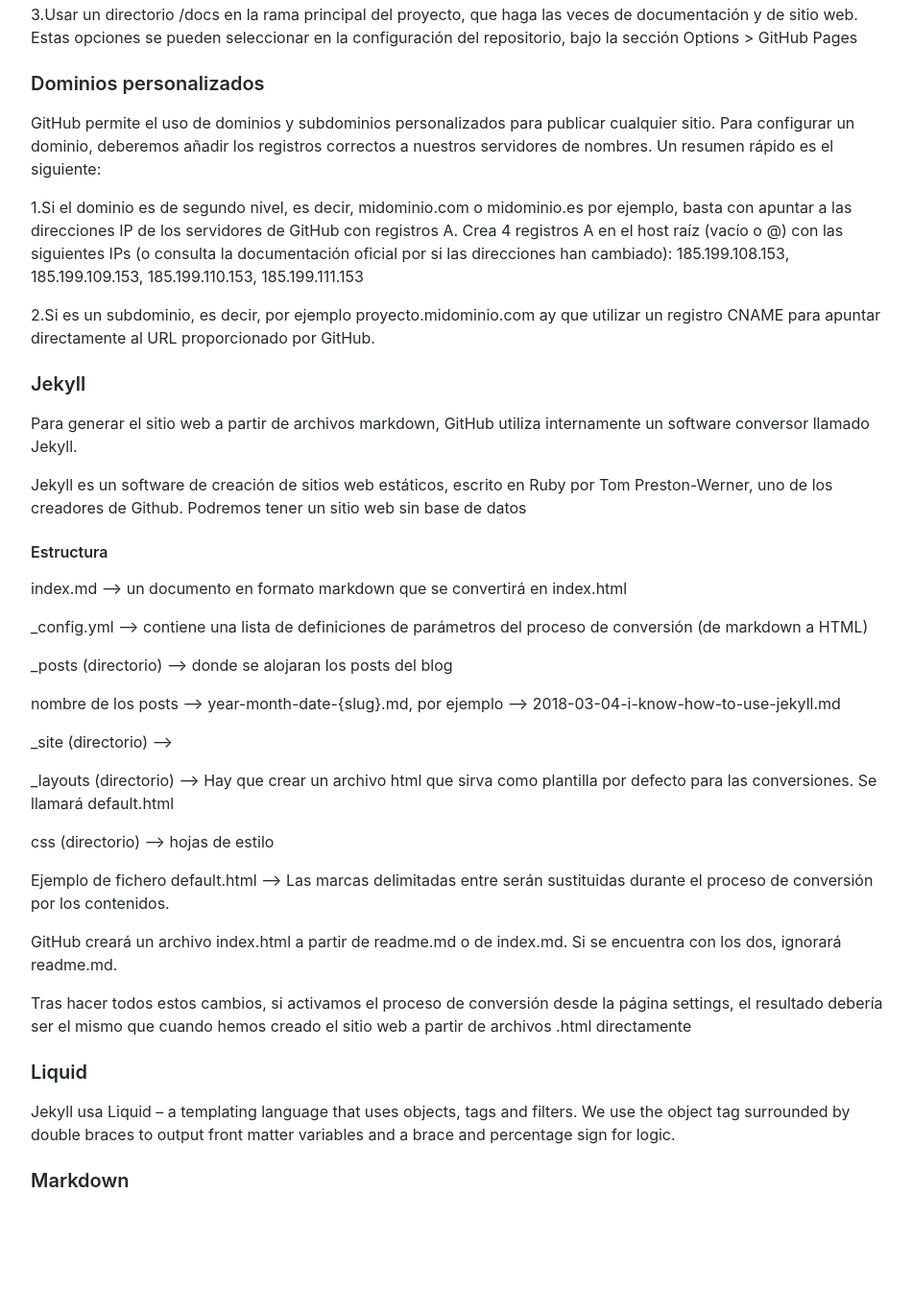
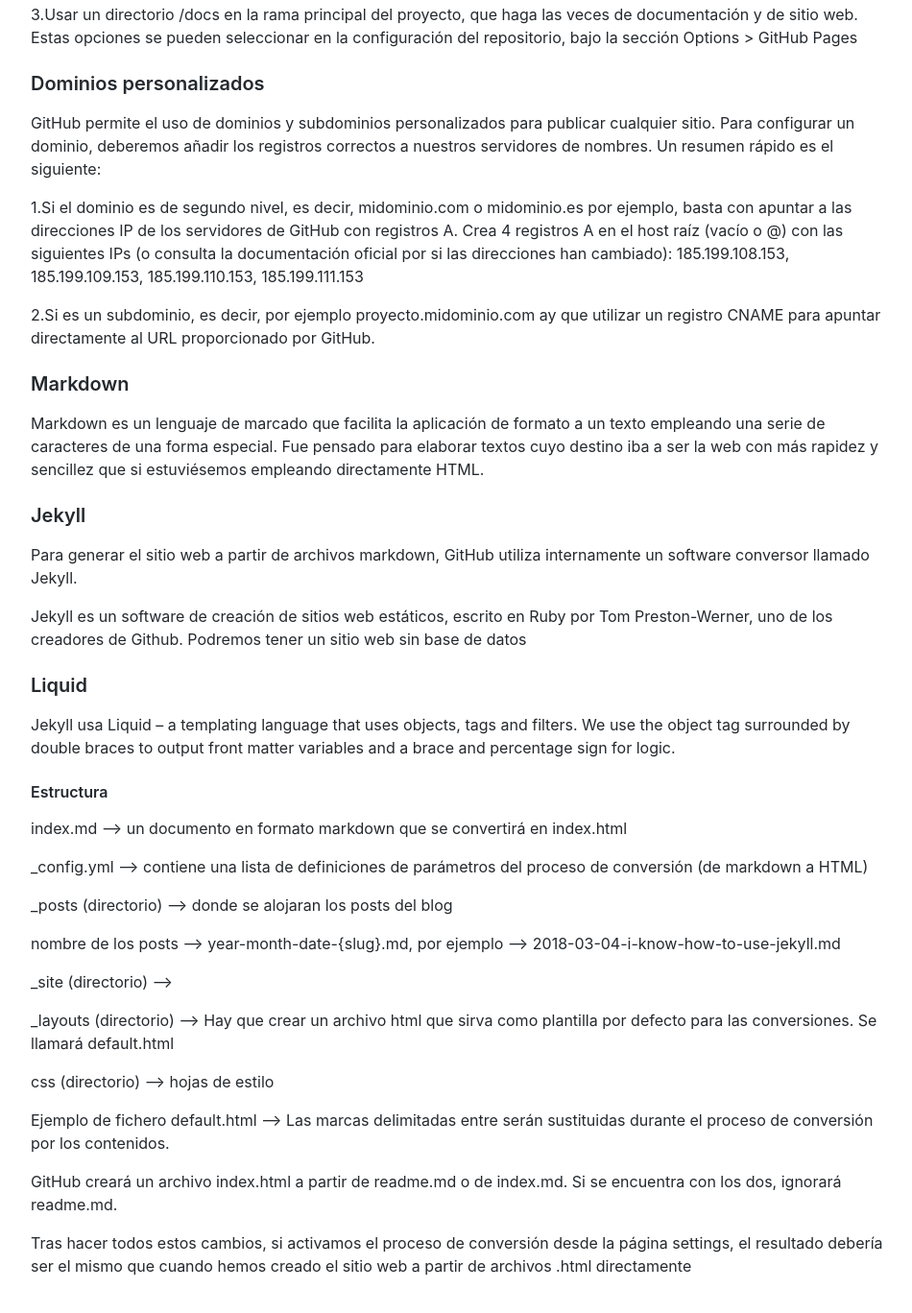
Before and after one commit to Akira3030/formacion, a Jekyll site: the page built from articulos/trabajando-con-github.md, in a window 1280 px wide and 1400 px high, scrolled down 1304 px. Shown: the top 1368 px of the window at 96% size, without its empty margins (163-1113 px from the left). Built offline with Jekyll 4.4.1, drawn with Linux system fonts in a browser that asks for light colours; before the commit the page ends 2616 px from its top, so only the background shows below that.

Commit message:
Update trabajando-con-github.md

```diff
--- a/articulos/trabajando-con-github.md
+++ b/articulos/trabajando-con-github.md
@@ -54,10 +54,17 @@
 
 2.Si es un subdominio, es decir, por ejemplo proyecto.midominio.com ay que utilizar un registro CNAME para apuntar directamente al URL proporcionado por GitHub.
 
+### Markdown
+
+Markdown es un lenguaje de marcado que facilita la aplicación de formato a un texto empleando una serie de caracteres de una forma especial. Fue pensado para elaborar textos cuyo destino iba a ser la web con más rapidez y sencillez que si estuviésemos empleando directamente HTML.
+
 ### Jekyll
 Para generar el sitio web a partir de archivos markdown, GitHub utiliza internamente un software conversor llamado Jekyll.
 
 Jekyll es un software de creación de sitios web estáticos, escrito en Ruby por Tom Preston-Werner, uno de los creadores de Github. Podremos tener un sitio web sin base de datos
+
+### Liquid
+Jekyll usa Liquid – a templating language that uses objects, tags and filters. We use the object tag surrounded by double braces {{ }} to output front matter variables and a brace and percentage sign for logic.
 
 #### Estructura
 
```
Also changed, not shown: other parts of articulos/trabajando-con-github.md (+0 -8 lines).
